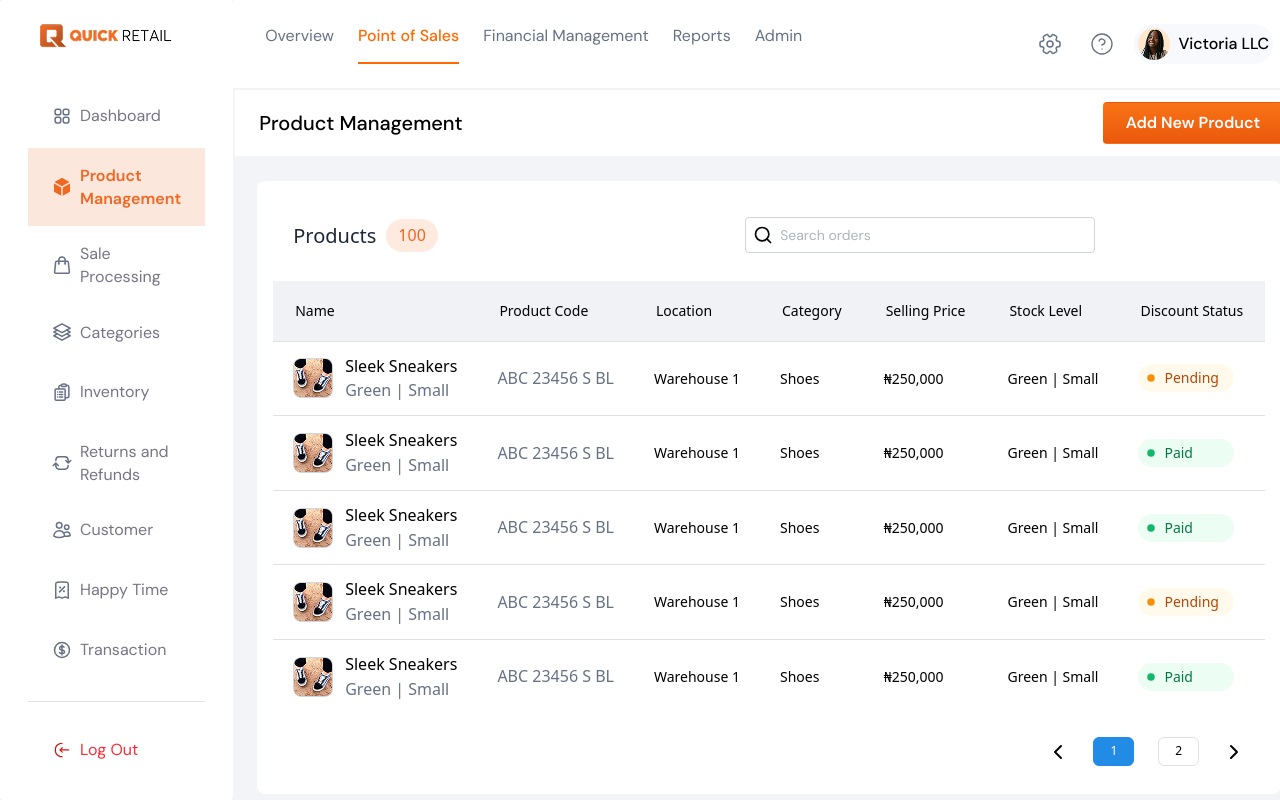
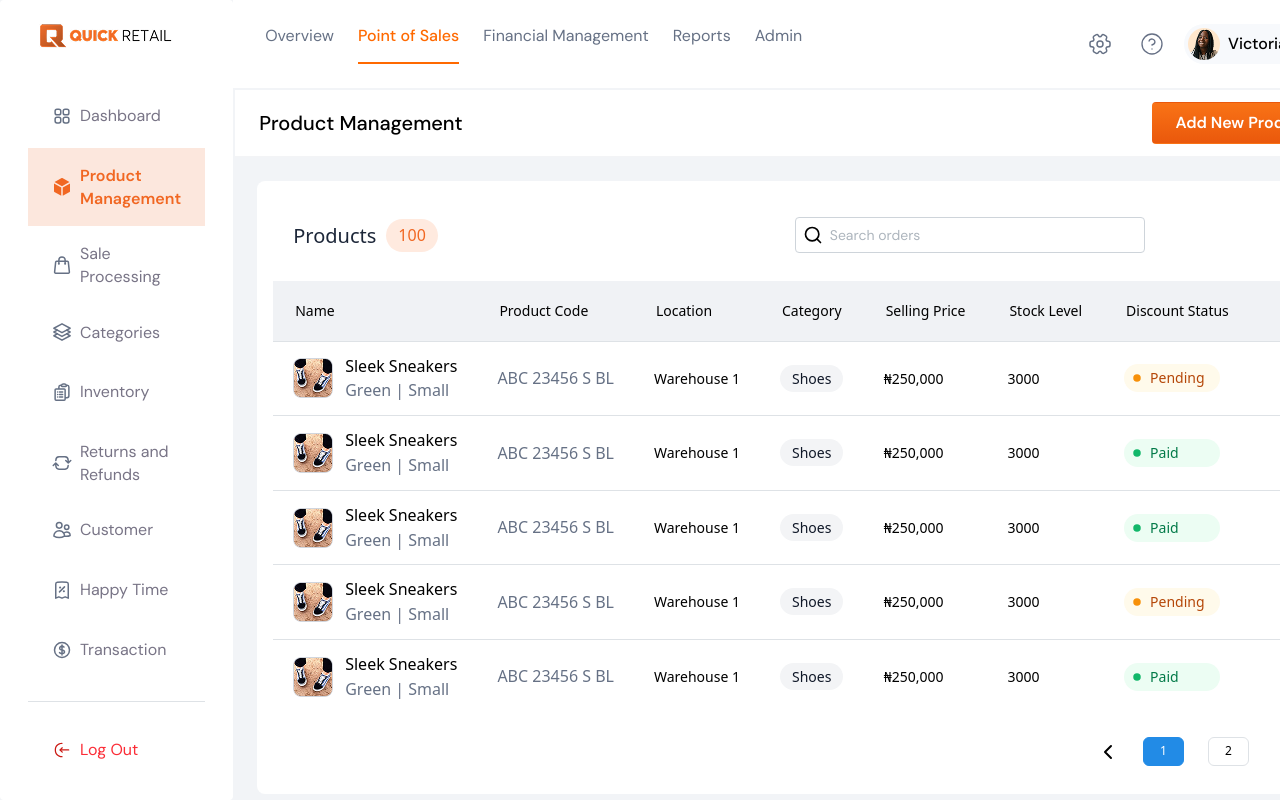
Before and after one commit to Iamfineboyygabriel/quick-retail, a React (Vite) app: page /dashboard/product-management in a window 1280 px wide. Built offline with nearby package versions, Linux system fonts and the light colour scheme.

Commit message:
fix the dropdown delete and edit each record in product management

```diff
--- a/src/components/dashboard/pointOfSales/productManagement/productTable.tsx
+++ b/src/components/dashboard/pointOfSales/productManagement/productTable.tsx
@@ -4,7 +4,9 @@ import { ColumnDef } from "@tanstack/react-table";
 import { TableRowData } from "../../../../types";
 import { Avatar, Text } from "@mantine/core";
 import { PaidDot, UnpaidDot } from "../../../../assets/svg";
-import imageSrc from "../../../../assets/images/productIMG.png"
+import imageSrc from "../../../../assets/images/productIMG.png";
+import { Menu, Button } from "@mantine/core";
+import { MoreVertical } from "lucide-react";
 
 const ProductTable = () => {
   const columns: ColumnDef<TableRowData>[] = [
@@ -14,7 +16,7 @@ const ProductTable = () => {
       cell: (props) => (
         <div className="flex items-center gap-3">
           <Avatar
-             src={imageSrc} // Ensure this field contains the image URL
+            src={imageSrc} // Ensure this field contains the image URL
             alt={props.row.original.name as string}
             radius="md"
             size={40} // Adjust size as needed
@@ -45,6 +47,11 @@ const ProductTable = () => {
     {
       header: "Category",
       accessorKey: "category",
+      cell: ({ row }) => (
+        <span className="bg-gray-100 text-gray-900 px-3 py-1 rounded-full text-sm font-medium">
+          {row.original.category}
+        </span>
+      ),
     },
     {
       header: "Selling Price",
@@ -55,7 +62,7 @@ const ProductTable = () => {
       accessorKey: "stockLevel",
       cell: (props) => (
         <span className="font-medium text-center">
-          {props.row.original.items}
+          {props.row.original.stockLevel}
         </span>
       ),
     },
@@ -77,6 +84,34 @@ const ProductTable = () => {
           </div>
         );
       },
+    },
+    {
+      header: "",
+      accessorKey: "action",
+      cell: () => (
+        <Menu shadow="md" width={150} position="bottom-end">
+          <Menu.Target>
+            <Button variant="subtle" size="xs" p={1}>
+              <MoreVertical size={20} className="cursor-pointer" />
+            </Button>
+          </Menu.Target>
+
+          <Menu.Dropdown>
+            <Menu.Item onClick={() => alert("View Order Clicked!")}>
+              View
+            </Menu.Item>
+            <Menu.Item onClick={() => alert("View Order Clicked!")}>
+              Edit
+            </Menu.Item>
+            <Menu.Item
+              color="red"
+              onClick={() => alert("Delete Order Clicked!")}
+            >
+              Delete
+            </Menu.Item>
+          </Menu.Dropdown>
+        </Menu>
+      ),
     },
   ];
   return (
```
